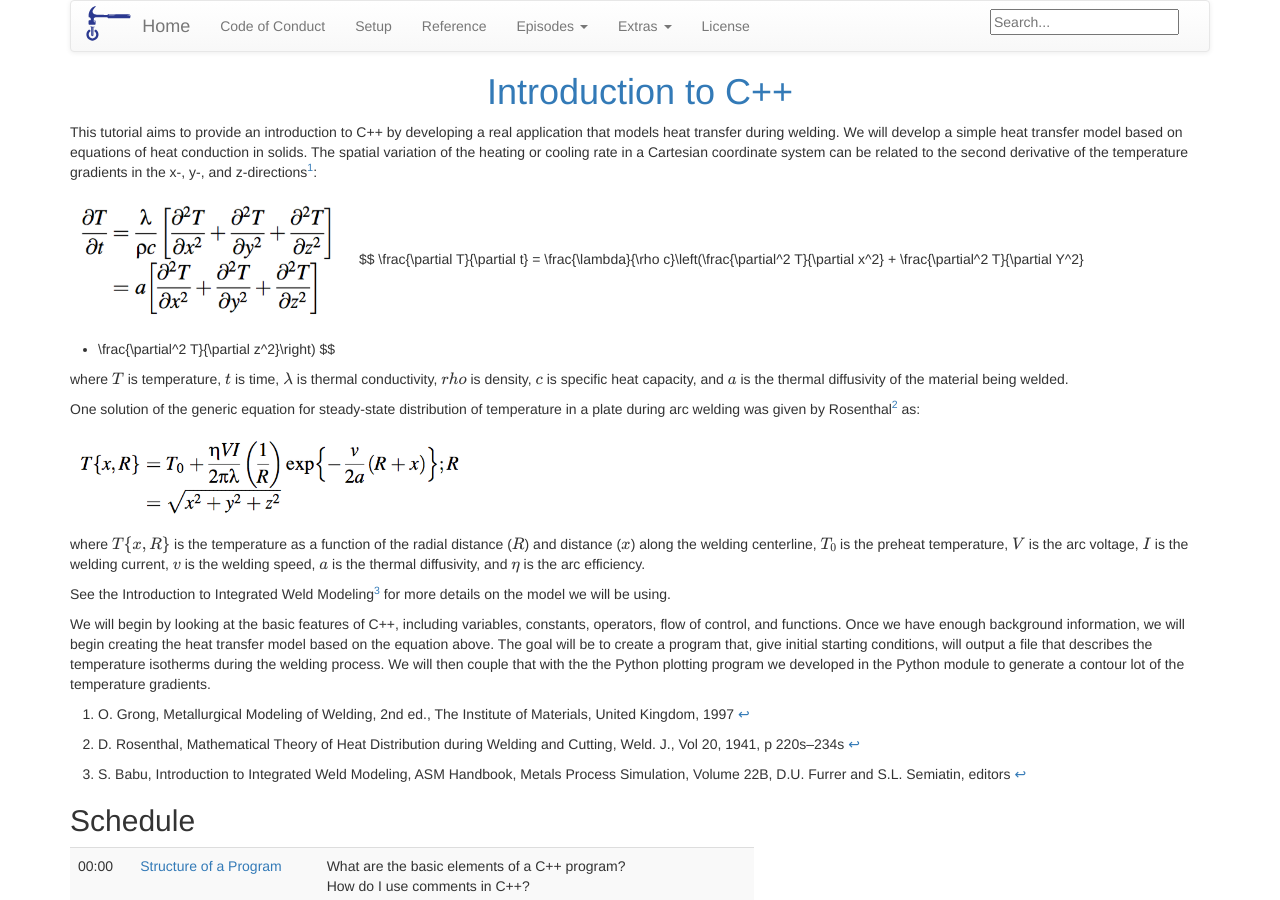
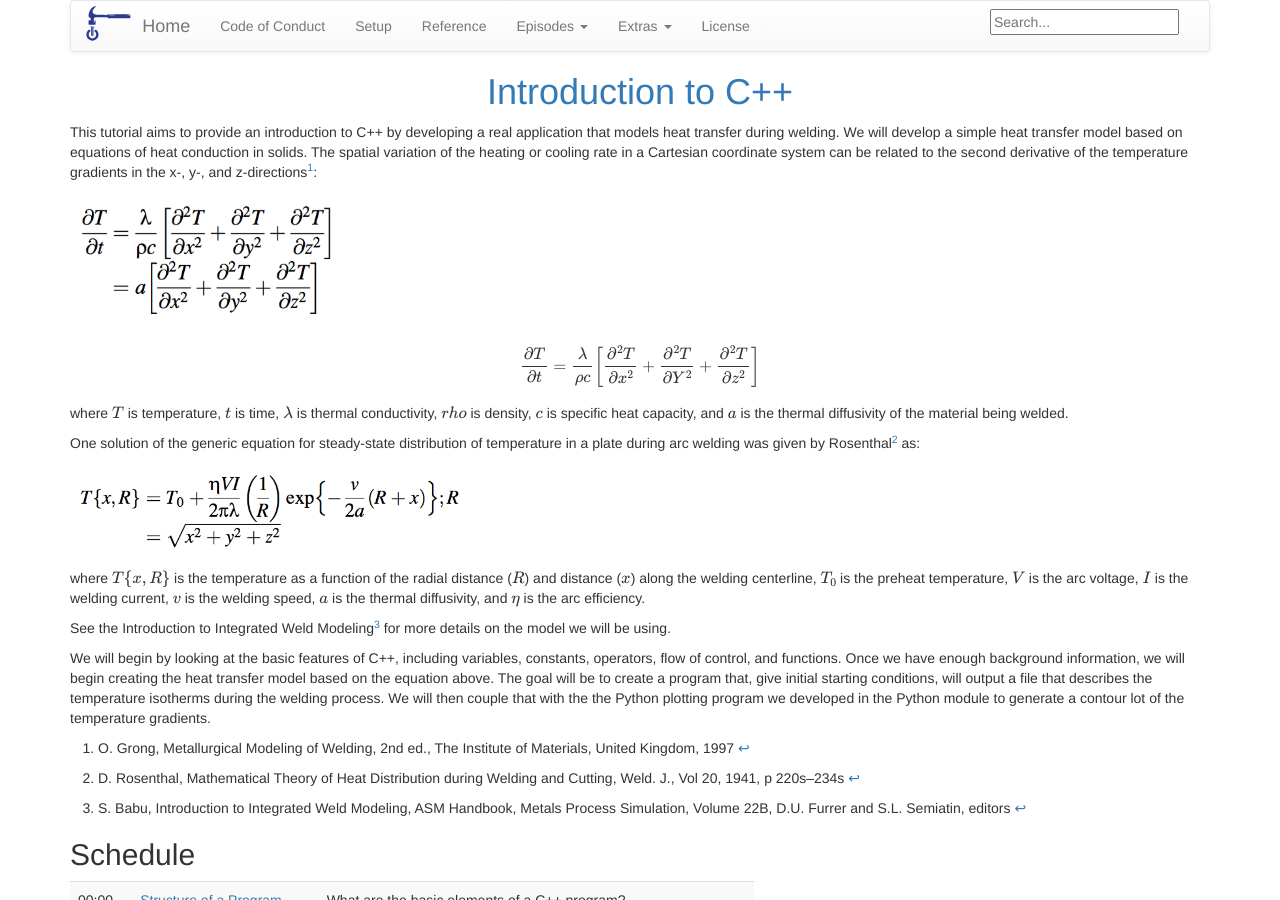
Before and after one commit to ornl-ssd/cpp-novice, a Jekyll site: the page built from index.md, in a window 1280 px wide and 900 px high. Built offline with Jekyll 4.4.1, drawn with Linux system fonts in a browser that asks for light colours; formulas are drawn with MathJax 3.

Commit message:
Signed-off-by: Greg Watson <g.watson@computer.org>

```diff
--- a/index.md
+++ b/index.md
@@ -9,9 +9,10 @@ or cooling rate in a Cartesian coordinate system can be related to the second de
 x-, y-, and z-directions[^1]:
 
 <img src="{{ site.github.url }}/fig/spatial_variation.png" height="25%" width="25%"/>
+
 $$
-\frac{\partial T}{\partial t} = \frac{\lambda}{\rho c}\left(\frac{\partial^2 T}{\partial x^2} + \frac{\partial^2 T}{\partial Y^2}
-+ \frac{\partial^2 T}{\partial z^2}\right)
+\frac{\partial T}{\partial t} = \frac{\lambda}{\rho c}\left [ \frac{\partial^2 T}{\partial x^2} + \frac{\partial^2 T}{\partial Y^2}
++ \frac{\partial^2 T}{\partial z^2} \right ]
 $$
 
 where $$ T $$ is temperature, $$ t $$ is time, $$ \lambda $$ is thermal conductivity, $$ rho $$ is density, $$ c $$ is specific heat capacity, and
```
